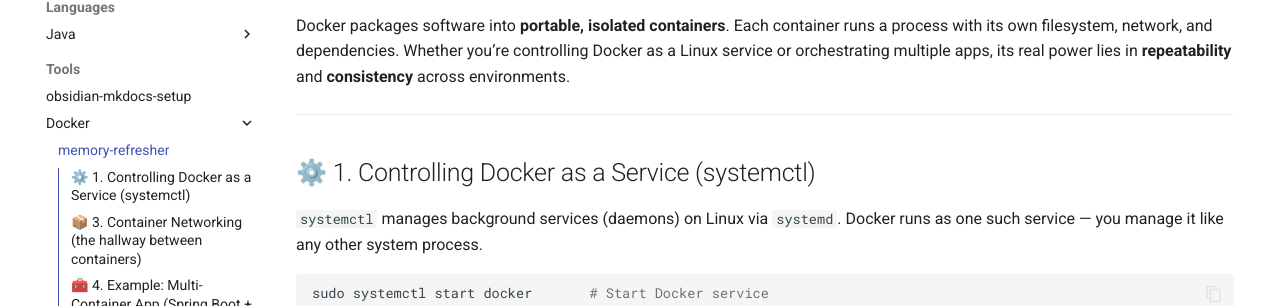
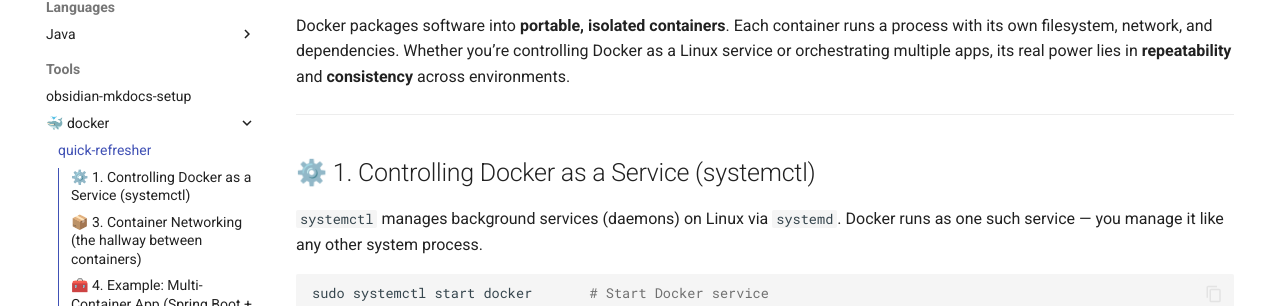
Before and after one commit to edgaras87/knowledge-vault, an MkDocs documentation site: the page built from docs/cheatsheets/tools/🐳 docker/quick-refresher.md, in a window 1280 px wide and 900 px high. Shown: the part 215-521 px from the top of the window. Built offline with MkDocs 1.6.1 and Material for MkDocs 9.7.7, drawn with Linux system fonts in a browser that asks for light colours; comment, search, counter and statistics services are not loaded.

Commit message:
docs: rename memory-refresher.md to quick-refresher.md for improved clarity

```diff
--- a/docs/cheatsheets/tools/docker/memory-refresher.md
+++ b/docs/cheatsheets/tools/🐳 docker/quick-refresher.md
@@ -1,5 +1,5 @@
 ---
-title: memory-refresher
+title: quick-refresher
 tags: [docker, containers, devops, systemctl, compose, networking]
 summary: managing Docker as a service, core concepts, commands, networking, multi-container apps with Compose, and troubleshooting.
 ---
```
Also changed, not shown: docs/cheatsheets/tools/🧠 git/quick-refresher.md (renamed from docs/cheatsheets/tools/git/memory-refresher.md, +1 -1 lines).
